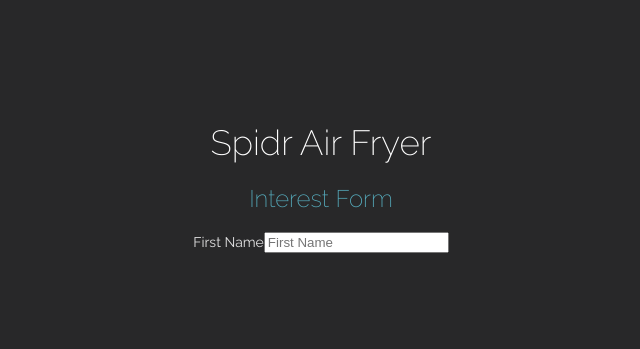
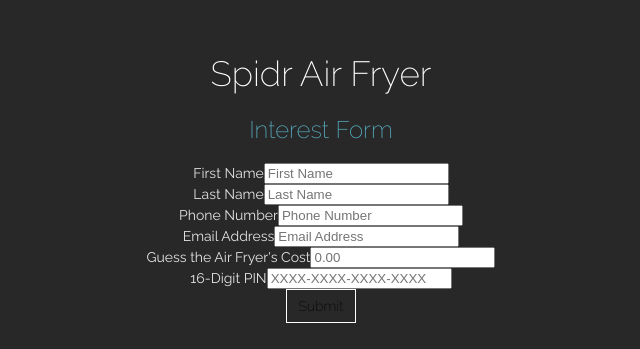
Before and after one commit to myavonbehren/Spidr-Coding-Challenge, a React (Vite) app in the folder spidr-form/: page / in a window 1280 px wide. Shown: the part 223-572 px from the top of the page, without its empty margins (319-959 px from the left). Built offline with nearby package versions, Linux system fonts and the light colour scheme.

Commit message:
feat: add all required input fields

```diff
--- a/spidr-form/src/components/EntryForm.jsx
+++ b/spidr-form/src/components/EntryForm.jsx
@@ -7,7 +7,7 @@
     };
 
     return (
-      <div className='main-container'>
+      <div className='form-page'>
         <div className='form-container'>
             <h1>Spidr Air Fryer</h1>
             <h2>Interest Form</h2>
@@ -21,10 +21,61 @@
                         required
                         className='input-field' />
                 </div>
+                <div className='form-group'>
+                    <label>Last Name</label>
+                    <input
+                        type="text"
+                        name="lastName"
+                        placeholder="Last Name"
+                        required
+                        className='input-field' />
+                </div>
+                <div className='form-group'>
+                    <label>Phone Number</label>
+                    <input
+                        type="tel"
+                        name="phone"
+                        placeholder="Phone Number"
+                        required
+                        className='input-field' />
+                </div>
+                <div className='form-group'>
+                    <label>Email Address</label>
+                    <input
+                        type="email"
+                        name="email"
+                        placeholder="Email Address"
+                        required
+                        className='input-field' />
+                </div>
+
+                <div className='form-group'>
+                    <label>Guess the Air Fryer's Cost</label>
+                    <input
+                        type="text"
+                        name="airFryerCost"
+                        placeholder="0.00"
+                        required
+                        className='input-field' />
+                </div>
+
+                <div className='form-group'>
+                    <label>16-Digit PIN</label>
+                    <input
+                        type="password"
+                        name="pin"
+                        placeholder="XXXX-XXXX-XXXX-XXXX"
+                        required
+                        className='input-field' />
+                </div>
+
+                <button
+                    type="submit"
+                    className='submit-button'>
+                    Submit
+                </button>
             </form>
-
         </div>
-
       </div>
     );
   }
```
